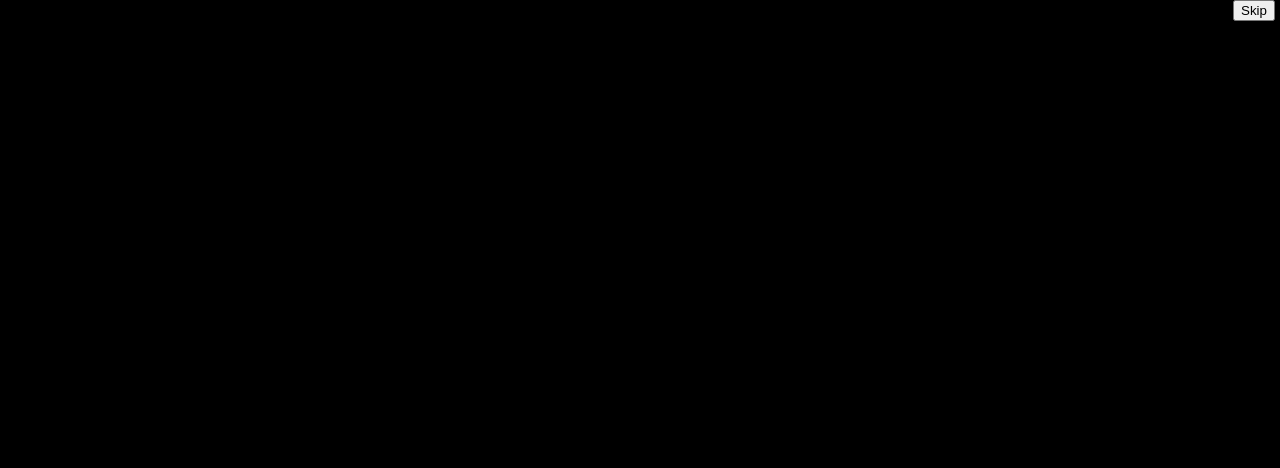
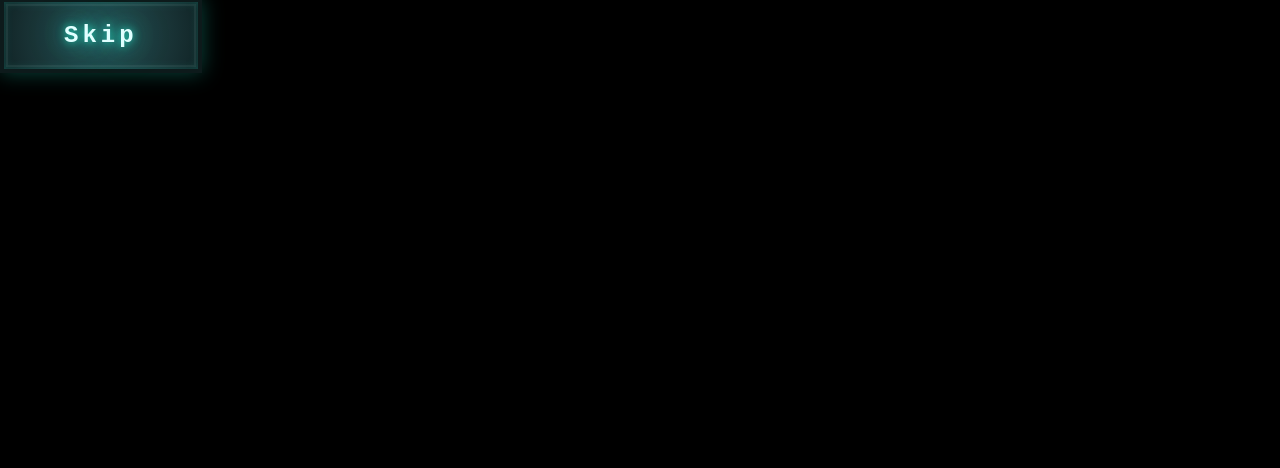
Before and after one commit to shadowwwind/escape-the-madness, a website built with Vite: page index.html in a window 1280 px wide. Both pictures are taken after a click on the button "Start". Shown: the top 468 px of the page. Built offline with nearby package versions, Linux system fonts and the light colour scheme.

Commit message:
fancyfy buttons

```diff
--- a/index.html
+++ b/index.html
@@ -13,14 +13,14 @@
 
     <div class="scene mainMenu" id="mainMenu">
       <div class="container">
-        <button class="changeScene" data-target="intro">Start</button>
-        <button class="soundToggle">Toggle Sound</button>
+        <button class="changeScene gothic-board-btn" data-target="intro">Start</button>
+        <button class="soundToggle gothic-board-btn">Toggle Sound</button>
       </div>
     </div>
 
     <div class="scene intro hidden" id="intro">
       <div class="navDiv">
-        <button id="skipIntro">Skip</button>
+        <button id="skipIntro" class="gothic-board-btn">Skip</button>
       </div>
       <div class="container">
 
@@ -44,7 +44,7 @@
     </div>
     <div class="scene scene1 hidden" id="scene1">
       <div class="container">
-        <button class="changeScene" data-target="scene2">Enter</button>
+        <button class="changeScene gothic-board-btn" data-target="scene2">Eintreten</button>
       </div>
 
     </div>
@@ -56,13 +56,16 @@
       </div>
     </div>
     <div class="scene sarg1 hidden" id="sarg1">
+      <div class="navDiv">
+        <button class="changeScene gothic-board-btn" data-target="scene2">Zurück</button>
+      </div>
       <div class="container">
         <div>
           <input id="digit0" class="coffinInput" type="text" maxlength="1" pattern="[0-9]" ><input id="digit1" class="coffinInput" type="text" maxlength="1" pattern="[0-9]" ><input id="digit2" class="coffinInput" type="text" maxlength="1" pattern="[0-9]" ><input id="digit3" class="coffinInput" type="text" maxlength="1" pattern="[0-9]" >
           <button id="checkCode">Prüfen</button>
         </div>
-        <button class="changeScene" data-target="scene2">Zurück</button>
       </div>
+
     </div>
     <div class="scene sarg2 hidden" id="sarg2">
       <div class="container">
@@ -70,19 +73,26 @@
       </div>
     </div>
     <div class="scene scene3 hidden" id="scene3">
+      <div class="navDiv">
+        <button class="changeScene gothic-board-btn" data-target="scene2">zurück gehen</button>
+      </div>
+
       <div class="container">
         <button class="changeScene" data-target="spiegel">Spiegel begutachten</button>
-        <button class="changeScene" data-target="scene2">zurück gehen</button>
       </div>
     </div>
     <div class="scene gitter1 hidden" id="gitter1">
+      <div class="navDiv">
+        <button class="changeScene gothic-board-btn" data-target="scene3">zurück</button>
+      </div>
       <div class="container">
-        <button class="changeScene" data-target="scene3">zurück gehen</button>
       </div>
     </div>
     <div class="scene gitter2 hidden" id="gitter2">
+      <div class="navDiv">
+        <button class="changeScene gothic-board-btn" data-target="scene3">zurück</button>
+      </div>
       <div class="container">
-        <button class="changeScene" data-target="scene3">zurück gehen</button>
       </div>
     </div>
   </body>
--- a/src/style.css
+++ b/src/style.css
@@ -36,9 +36,9 @@
   height: revert;
   padding: revert;
 }
-.intro > .navDiv {
-  position: sticky;
-  z-index: 2;
+.navDiv {
+  position: fixed;
+  z-index: 20;
   justify-content: end;
   display: flex;
   padding-right: 5px;
@@ -101,3 +101,71 @@
 .gitter2 {
   background-image: url("./assets/Gefangnisraum-Spiegel-mit-brett-square.png");
 }
+@import url('https://fonts.googleapis.com/css2?family=Orbitron:wght@700&display=swap');
+
+.gothic-board-btn {
+  /* Font styling to mimic the digital seven-segment look */
+  font-family: 'Orbitron', monospace;
+  font-size: 1.5rem;
+  font-weight: 700;
+  letter-spacing: 4px;
+
+  /* Glowing cyan text effect */
+  color: #a3fff4;
+  text-shadow:
+          0 0 5px rgba(34, 233, 203, 0.6),
+          0 0 15px rgba(34, 233, 203, 0.4),
+          0 0 30px rgba(34, 233, 203, 0.2);
+
+  /* Dimensions and spacing */
+  padding: 20px 60px;
+  cursor: pointer;
+  position: relative;
+
+  /* Background: Mimics the dark, aged teal wood/stone palette */
+  background: radial-gradient(circle, #204144 0%, #112426 100%);
+
+  /* Stylized comic-style border */
+  border: 4px solid #0d1a1b;
+  box-shadow:
+          inset 0 0 15px rgba(0, 0, 0, 0.8), /* Inner shadow for depth */
+          0 4px 10px rgba(0, 0, 0, 0.5);      /* Outer drop shadow */
+
+  /* Smooth transition for hover effects */
+  transition: all 0.3s ease-in-out;
+}
+
+/* Subtle wood-grain frame overlay using pseudo-elements */
+.gothic-board-btn::before {
+  content: '';
+  position: absolute;
+  top: 2px;
+  left: 2px;
+  right: 2px;
+  bottom: 2px;
+  border: 2px solid rgba(255, 255, 255, 0.05);
+  pointer-events: none;
+}
+
+/* Hover State: Makes the numbers and inner chamber "light up" */
+.gothic-board-btn:hover {
+  background: radial-gradient(circle, #295357 0%, #112426 100%);
+  color: #e0ffff;
+  text-shadow:
+          0 0 8px rgba(34, 233, 203, 0.9),
+          0 0 25px rgba(34, 233, 203, 0.7),
+          0 0 45px rgba(34, 233, 203, 0.4);
+  box-shadow:
+          inset 0 0 10px rgba(34, 233, 203, 0.2),
+          0 0 20px rgba(34, 233, 203, 0.3),
+          0 6px 15px rgba(0, 0, 0, 0.6);
+  transform: translateY(-2px);
+}
+
+/* Active State: Button press feel */
+.gothic-board-btn:active {
+  transform: translateY(1px);
+  box-shadow:
+          inset 0 0 20px rgba(0, 0, 0, 0.9),
+          0 2px 5px rgba(0, 0, 0, 0.5);
+}
```
